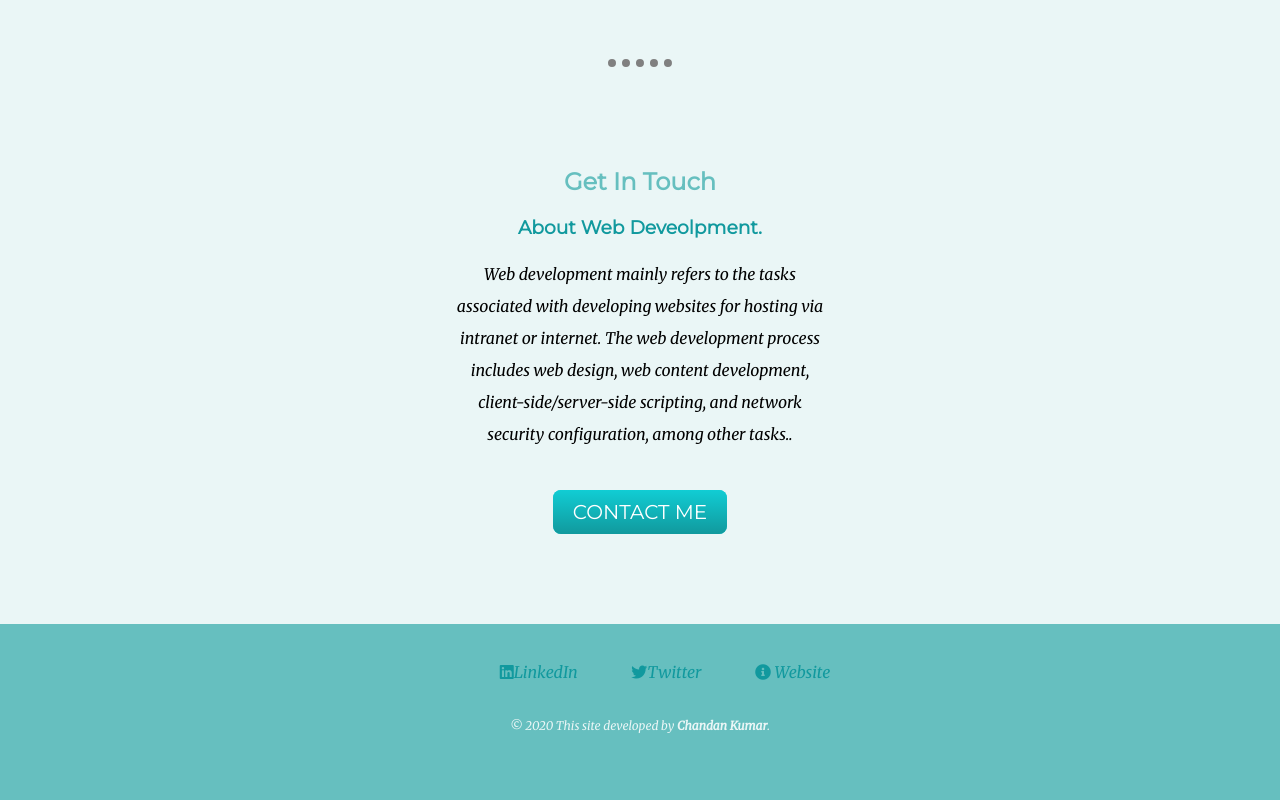
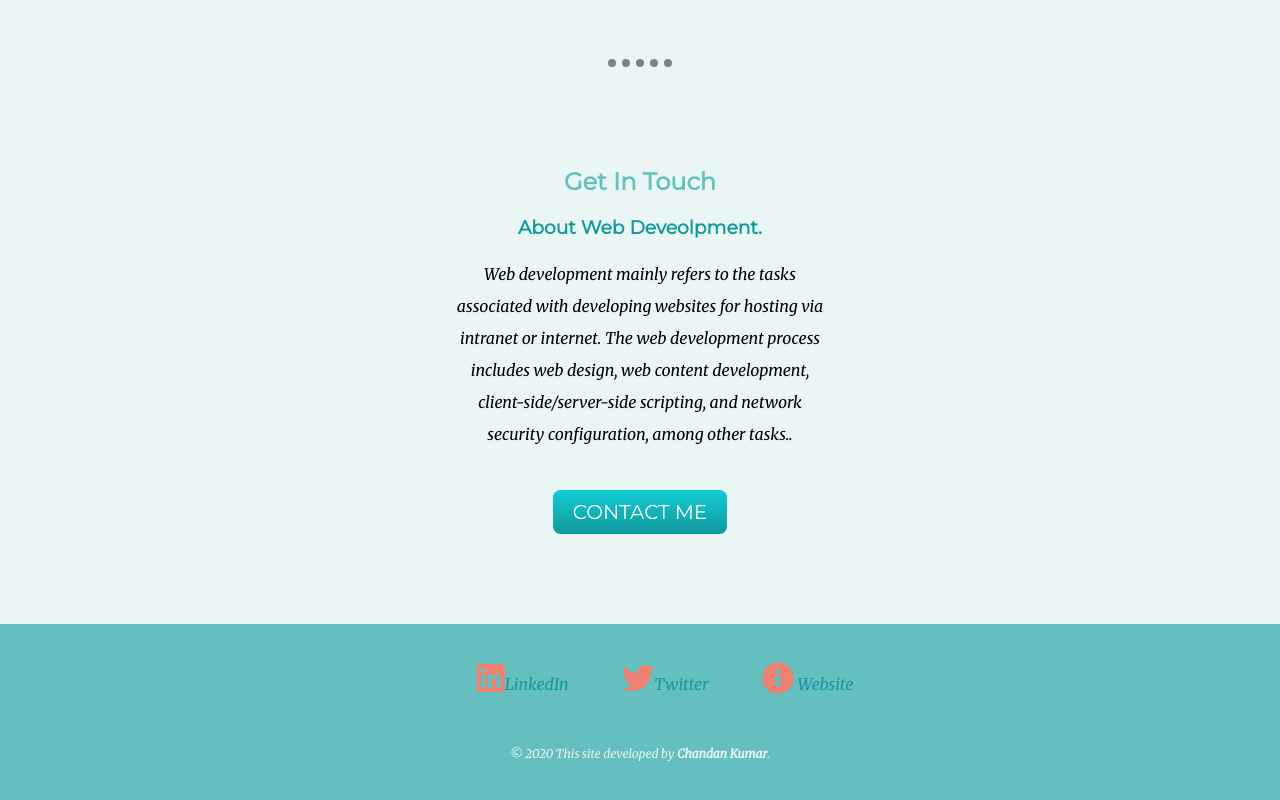
Before and after one commit to Chandan-kumar07/cv, a plain HTML site: page index.html in a window 1280 px wide. Shown: the part 2270-3070 px from the top of the page. Drawn offline with Linux system fonts and the light colour scheme.

Commit message:
Update styles.css

```diff
--- a/CSS/styles.css
+++ b/CSS/styles.css
@@ -171,3 +171,10 @@ hr{
   background-image: linear-gradient(to bottom, #30E3CB, #2BC4AD);
   text-decoration: none;
 }
+
+i{
+  font-size: 2rem;
+ color: #ef8172;
+  margin-bottom: 1rem;
+
+}
```
